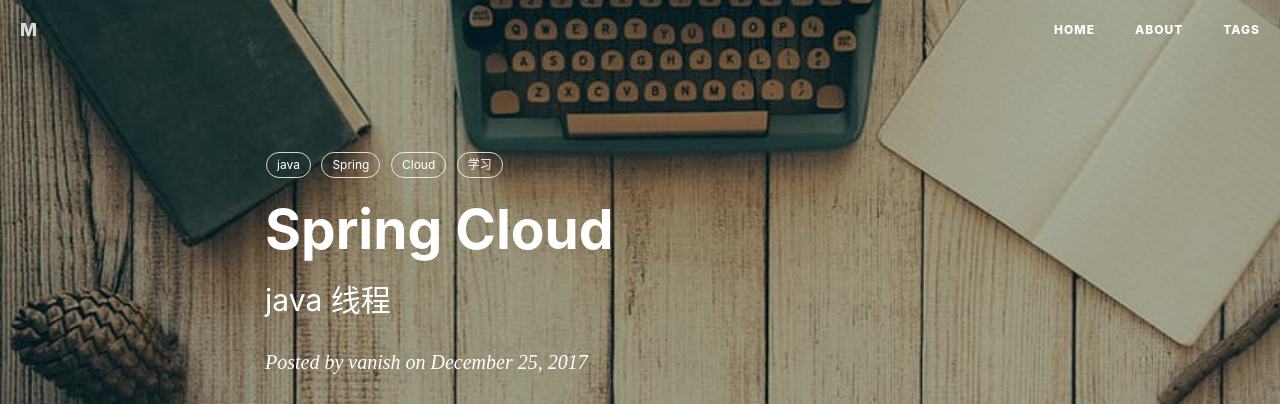
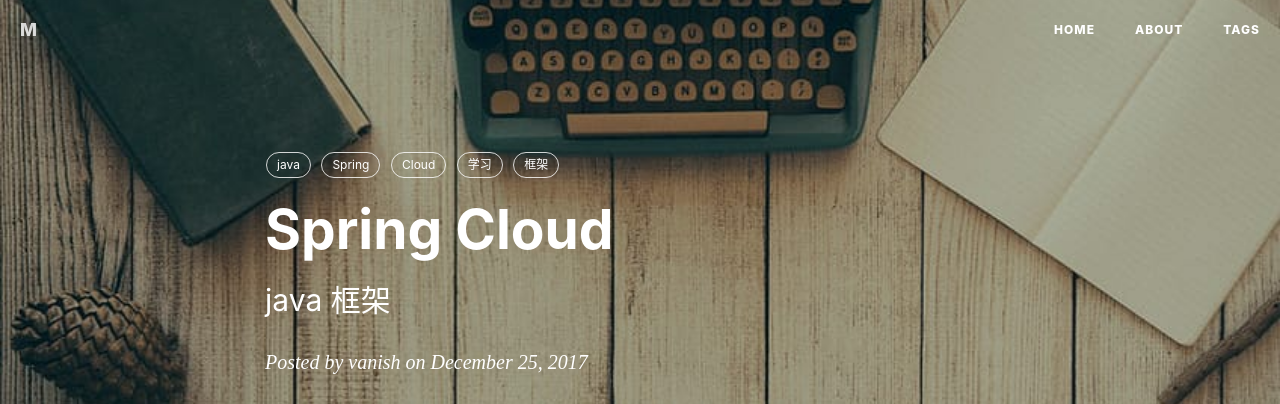
Before and after one commit to vanishma/vanishma.github.io, a Jekyll site: the page built from _posts/2017-12-25-SpringCloud学习.md, in a window 1280 px wide and 900 px high. Shown: the top 404 px of the window. Built offline with Jekyll 4.4.1, drawn with Linux system fonts in a browser that asks for light colours; nearby versions of some CDN libraries; comment, search, counter and statistics services are not loaded.

Commit message:
修改标签

```diff
--- a/_posts/2017-12-25-SpringCloud学习.md
+++ b/_posts/2017-12-25-SpringCloud学习.md
@@ -1,7 +1,7 @@
 ---
 layout: post
 title: Spring Cloud
-subtitle: java 线程
+subtitle: java 框架
 date: 2017-12-25
 author: vanish
 header-img: img/post-bg-ios9-web.jpg
@@ -11,7 +11,9 @@
   - Spring
   - Cloud
   - 学习
+  - 框架
 ---
+
 ## Spring Cloud
 1 建立服务端
 pom 增加
```
